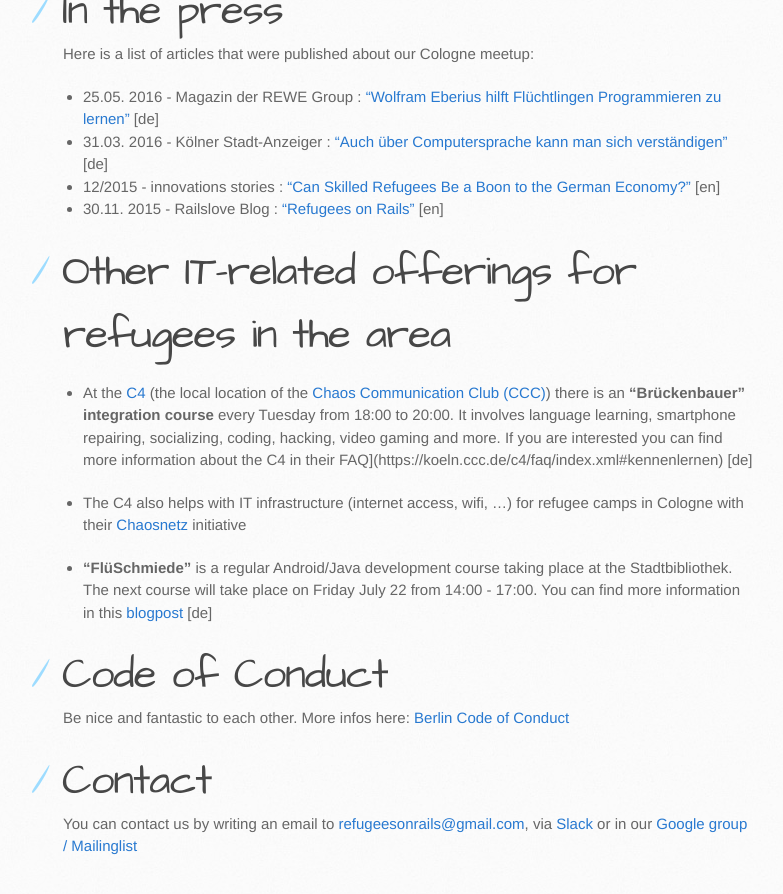
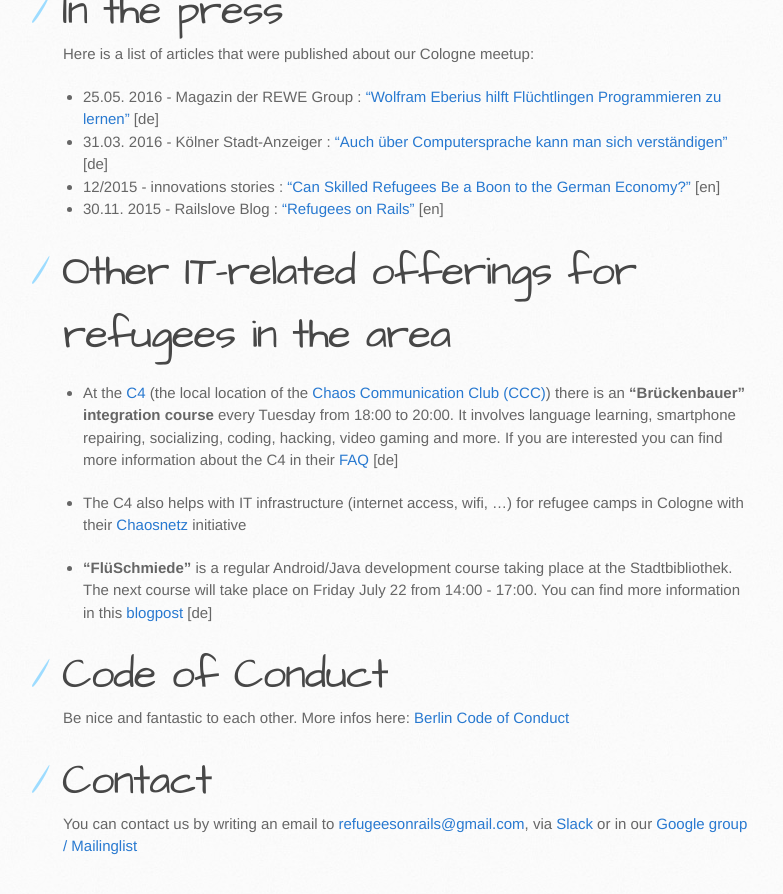
Before and after one commit to colognerb/refugees, a Jekyll site: the page built from en/index.md, in a window 1280 px wide and 900 px high, scrolled down 3396 px. Shown: the top 894 px of the window, without its empty margins (107-890 px from the left). Built offline with Jekyll 4.4.1, drawn with Linux system fonts in a browser that asks for light colours; some of the changed text lies outside the part shown.

Commit message:
Fix spelling and link

```diff
--- a/en/index.md
+++ b/en/index.md
@@ -128,7 +128,7 @@ Here is a list of articles that were published about our Cologne meetup:
 
 # Other IT-related offerings for refugees in the area
 
-* At the [C4](https://koeln.ccc.de/) (the local location of the [Chaos Communication Club (CCC)](http://ccc.de/)) there is an **"Brückenbauer" integration course** every Tuesday from 18:00 to 20:00.  It involves language learning, smartphone repairing, socializing, coding, hacking, video gaming and more. If you are interested you can find more information about the C4 in their FAQ](https://koeln.ccc.de/c4/faq/index.xml#kennenlernen) [de]
+* At the [C4](https://koeln.ccc.de/) (the local location of the [Chaos Communication Club (CCC)](http://ccc.de/)) there is an **"Brückenbauer" integration course** every Tuesday from 18:00 to 20:00.  It involves language learning, smartphone repairing, socializing, coding, hacking, video gaming and more. If you are interested you can find more information about the C4 in their [FAQ](https://koeln.ccc.de/c4/faq/index.xml#kennenlernen) [de]
 
 * The C4 also helps with IT infrastructure (internet access, wifi, ...) for refugee camps in Cologne with their [Chaosnetz](https://chaosnetz.org/) initiative
 
```
Also changed, not shown: other parts of en/index.md (+1 -1 lines).
